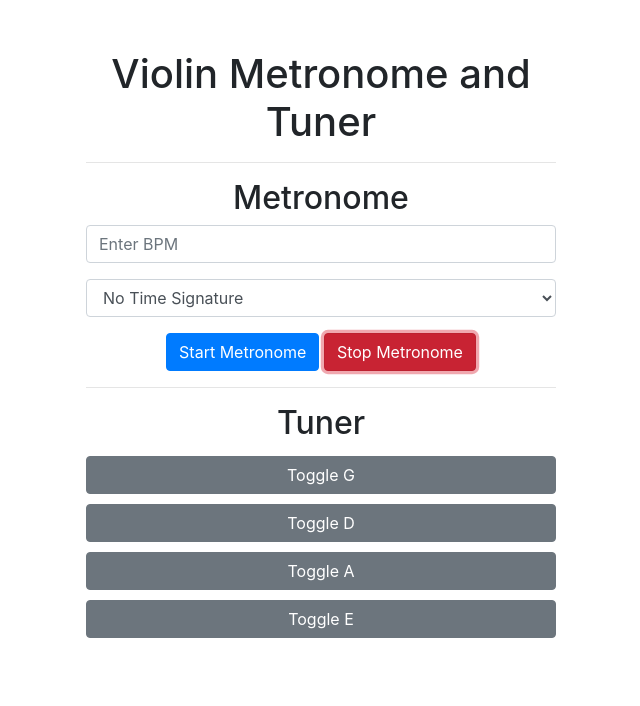
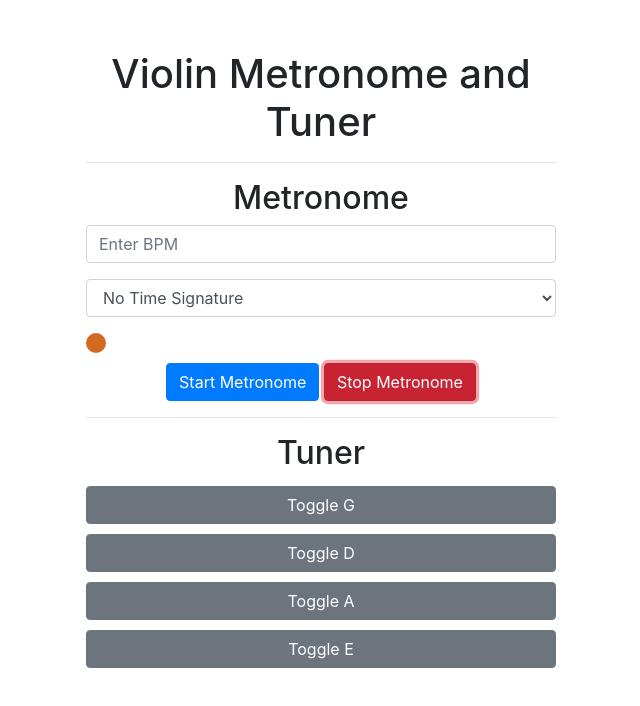
Before and after one commit to yuhao-dong/metronome, a plain HTML site: page index.html in a window 1280 px wide. Both pictures are taken after a click on the button "Stop Metronome". Shown: the whole page, without its empty margins (319-959 px from the left). Drawn offline with nearby package versions, Linux system fonts and the light colour scheme.

Commit message:
Update index.html

```diff
--- a/index.html
+++ b/index.html
@@ -1,5 +1,6 @@
 <!DOCTYPE html>
 <html lang="en">
+
 <head>
     <meta charset="UTF-8">
     <meta name="viewport" content="width=device-width, initial-scale=1.0">
@@ -9,15 +10,51 @@
         body {
             padding-top: 50px;
         }
+
         .container {
             max-width: 500px;
         }
+
         .tuner-buttons button {
             width: 100%;
             margin: 5px 0;
         }
+
+        .beat-indicator {
+            width: 20px;
+            height: 20px;
+            /* background-color: red; */
+            background-color: chocolate;
+            border-radius: 50%;
+            position: relative;
+            animation: moveIndicator linear infinite;
+            margin-bottom: 10px;
+        }
+
+        @keyframes moveIndicator {
+            0% {
+                left: 0;
+            }
+
+            25% {
+                left: 50%;
+            }
+
+            50% {
+                left: 100%;
+            }
+
+            75% {
+                left: 50%;
+            }
+
+            100% {
+                left: 0;
+            }
+        }
     </style>
 </head>
+
 <body>
     <div class="container text-center">
         <h1>Violin Metronome and Tuner</h1>
@@ -36,6 +73,7 @@
                     <option value="6/8">6/8</option>
                 </select>
             </div>
+            <div class="beat-indicator"></div>
             <button id="startMetronome" class="btn btn-primary">Start Metronome</button>
             <button id="stopMetronome" class="btn btn-danger">Stop Metronome</button>
         </div>
@@ -64,7 +102,9 @@
 
         // Metronome functionality
         let metronome;
+        let isPlaying = false;
         document.getElementById('startMetronome').addEventListener('click', async () => {
+            if (!isPlaying) {
                 await Tone.start();
                 const bpm = parseInt(document.getElementById('bpm').value);
                 const timeSignature = document.getElementById('timeSignature').value;
@@ -74,7 +114,6 @@
                     }
 
                     // Synths for leading and other beats
-                //const leadSynth = new Tone.AMSynth().toDestination();
                     const mySynth = new Tone.FMSynth({
                         modulationIndex: 12.22,
                         envelope: {
@@ -109,17 +148,19 @@
                         if (maxBeats === 0) {
                             mySynth.triggerAttackRelease("C5", "8n", time);
                         } else if (beatCount % maxBeats === 0) {
-                        //leadSynth.triggerAttackRelease("A4", "20n", time);
                             mySynth.triggerAttackRelease("A5", "8n", time);
                         } else {
                             mySynth.triggerAttackRelease("C5", "8n", time);
                         }
                         beatCount++;
+                        document.querySelector('.beat-indicator').style.animationDuration = `${120 / bpm}s`;
                     }, `${60 / bpm}`).start(0);
 
                     Tone.Transport.start();
+                    isPlaying = true;
                 } else {
                     alert("Please enter a BPM between 40 and 208.");
+                }
             }
         });
 
@@ -128,7 +169,13 @@
                 metronome.stop();
             }
             Tone.Transport.stop();
+            isPlaying = false;
+            // Reset beat indicator
+            const indicator = document.querySelector('.beat-indicator');
+            indicator.style.animation = 'none'; // Stop animation
+            setTimeout(() => { indicator.style.animation = 'moveIndicator linear infinite'; }, 0); // Reset animation
         });
+
 
         // Tuner functionality
         const synth = new Tone.Synth().toDestination();
@@ -153,4 +200,5 @@
         });
     </script>
 </body>
+
 </html>
```
Lines whose indentation alone changed are shown as unchanged.
